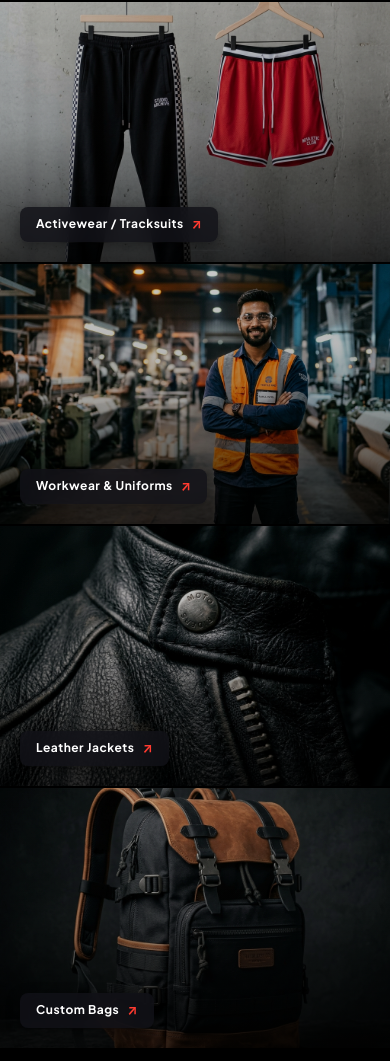
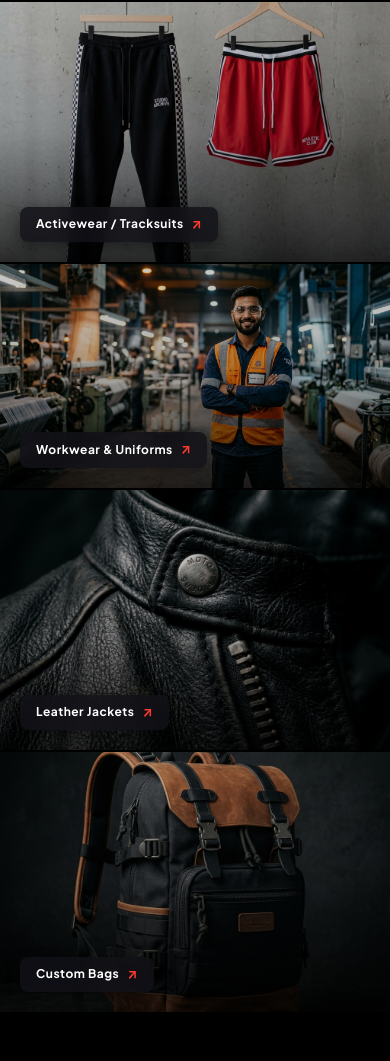
Before and after one commit to devdevcipator-arch/quantumwearsx, a Next.js app: page / in a window 390 px wide. Shown: the part 2264-3325 px from the top of the page. Built offline with nearby package versions, Linux system fonts and the light colour scheme; a web font is replaced by a local one.

Commit message:
fix: adjust workwear bento card height to 308px to eliminate bottom gap

```diff
--- a/app/globals.css
+++ b/app/globals.css
@@ -638,6 +638,7 @@ button {
   display: flex;
   flex-direction: column;
   gap: 2px;
+  height: 600px;
 }
 
 .bento-cluster-top-subgrid {
@@ -660,7 +661,8 @@ button {
 
 .bento-wide-card {
   position: relative;
-  height: 290px;
+  height: 308px;
+  flex: 1;
   border-radius: 0;
   overflow: hidden;
   background: var(--bg-card);
@@ -1315,6 +1317,9 @@ button {
   .bento-tall-card {
     height: 480px;
   }
+  .bento-cluster-column {
+    height: auto;
+  }
   .faq-container {
     grid-template-columns: 1fr;
     gap: 48px;
```
